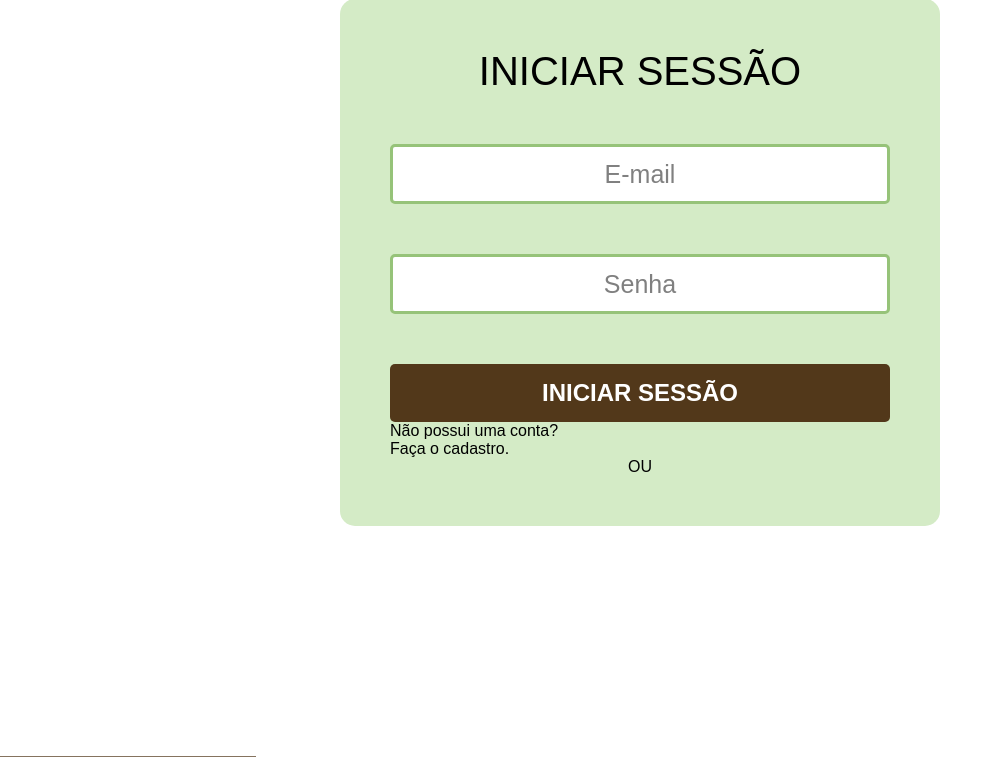
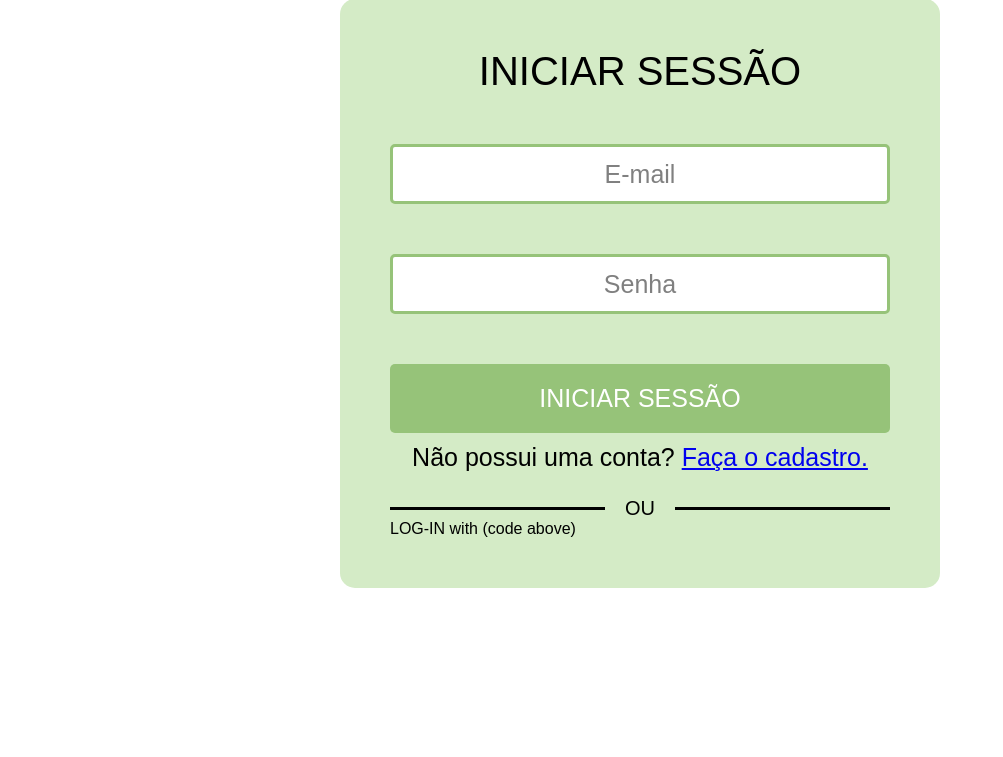
Before and after one commit to MBastazini/E-Commerce, a PHP site: page /login.html in a window 1280 px wide. Shown: the part 161-918 px from the top of the page, without its empty margins (0-1003 px from the left). Run offline with PHP 8.4, Linux system fonts and the light colour scheme; some web fonts are replaced.

Commit message:
INPUT finalizado
- acredito que esteja resposivo
- não testei o PHP mas acredito que funciona
- o antigo codigo esta comentado em INDEX.html

```diff
--- a/caixa.php
+++ b/caixa.php
@@ -29,7 +29,7 @@
 
 
   if (isset($_SESSION['conectado'])) {
-    $conec = $_SESSION['conectado'];
+      $conec = $_SESSION['conectado'];
     }
     else{
         $conec = false;
--- a/index.css
+++ b/index.css
@@ -1310,7 +1310,7 @@
     box-sizing: border-box;
 }
 .finalizar_compra:hover{
-    transform: scale(1.1);
+    transform: scale(1.05);
     transition: 0.5s;
     box-shadow: 0px 0px 10px 5px rgba(0, 0, 0, 0.25);
 }
@@ -1431,12 +1431,15 @@
         transition: 0.2s;
         color: black;
     }
-    #input-ativo{
+    #input-ativo, #input-ativo-blur{
         top: 0;
         left: 0;
         transform: translate(0%,-100%);
         transition: 0.5s;
         color: black;
+    }
+    #input-ativo-blur{
+        color: rgba(0, 0, 0, 0.5);
     }
     .login > form > .inp{
         position: relative;
@@ -1451,6 +1454,50 @@
         transition: 0.5s;
         color: gray;
     }
+    .login > form > .btn > input{
+        background-color: var(--destaque_texto);
+        color: white;
+        width: 100%;
+        padding: 20px;
+        box-sizing: border-box;
+        text-align: center;
+        border-radius: 5px;
+        transition: 0.5s;
+        font-size: 25px;
+        border: none;
+        outline: none;
+    }
+    .login > form > .btn > input:hover{
+        background-color: var(--cor_destaque);
+        transition: 0.5s;
+        cursor: pointer;
+    }
+    .login > form > .cadastro > p, .login > form > .cadastro > a{
+        font-size: 25px;
+    }
+    .login > form > .cadastro{
+        display: flex;
+        margin: 10px;
+        width: 100%;
+        justify-content: center;
+
+    }
+    .login > form > p{
+        font-size: 20px;
+        width: 100%;
+        display: flex;
+        align-items: center;
+        gap: 20px;
+        box-sizing: border-box;
+        margin-top: 15px;
+    }
+    .login > form > p::after, .login > form > p::before{
+        content: '';
+        display: block;
+        width: 50%;
+        height: 3px;
+        background-color: black;
+    }
 
     /*
 
--- a/login.html
+++ b/login.html
@@ -72,25 +72,27 @@
 
     <section class="container sec_login">
         <div class="login">
-            <form action="">
+            <form action="login.php" method="post">
                 <h1>INICIAR SESSÃO</h1>
                 <div class="email inp">
-                    <input type="text">
+                    <input type="text" name="email" maxlength="100">
                     <p>E-mail</p>
                 </div>
                 <div class="senha inp">
-                    <input type="text">
+                    <input type="password" name="senha" maxlength="40">
                     <p>Senha</p>
                 </div>
-                <div class="finalizar_compra">
-                    <h1>INICIAR SESSÃO</h1>
+                <div class="btn">
+                    <input type="submit" value="INICIAR SESSÃO">
                 </div>
                 <div class="cadastro">
-                    <p>Não possui uma conta? </p>
-                    <a>Faça o cadastro.</a>
+                    <p>Não possui uma conta?&nbsp;</p>
+                    <a href="cadastro.html"><p>Faça o cadastro.</p></a>
                 </div>
                 <p>OU</p>
-                <div class="google"></div>
+                <div class="google">
+                    LOG-IN with (code above)
+                </div>
             </form>
         </div>
     </section>
--- a/login.js
+++ b/login.js
@@ -1,7 +1,7 @@
 function checa_botao(input, texto)
 {
     if (input.value != '') {
-        texto.id = 'input-ativo';
+        texto.id = 'input-ativo-blur';
     }
     else{
         texto.id = '';
```
